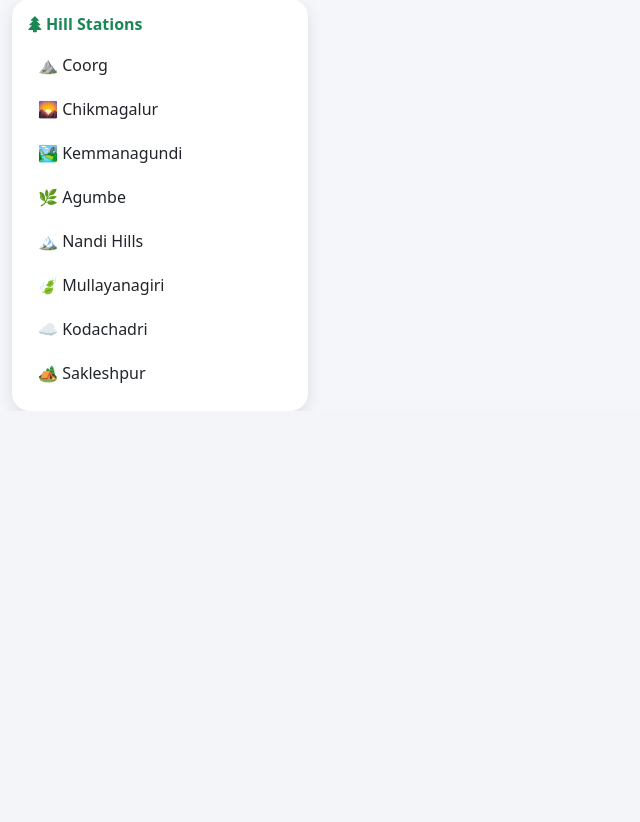
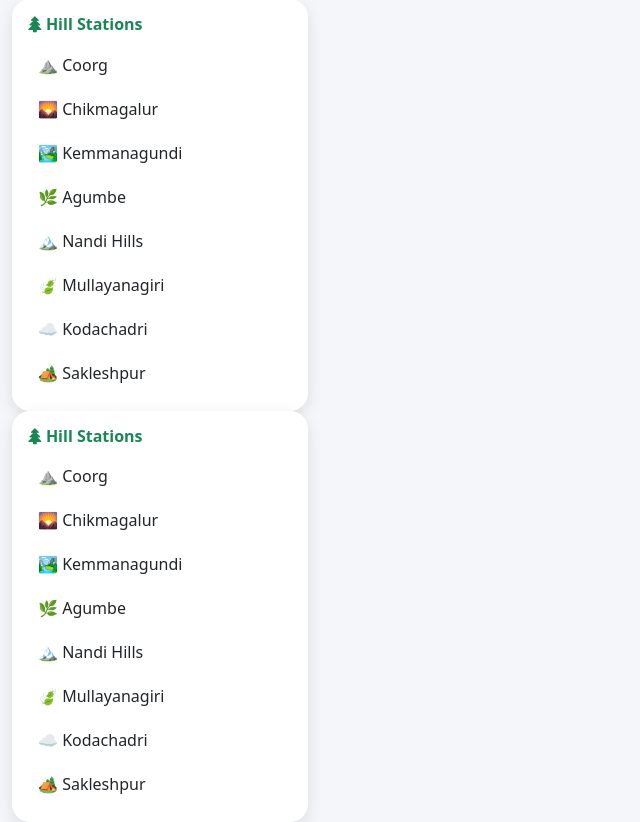
Before and after one commit to shreyasmys-2003/Book_My_Trip, a Django app: template users/templates/usercompleted orders.html in a window 1280 px wide. Shown: the part 623-1445 px from the top of the page, without its empty margins (0-640 px from the left). Before the commit the page ends 1034 px from the top, so only its background shows below. Run offline with Django 5.2, Linux system fonts and the light colour scheme; the template is opened without the code that fills it, so the values that code supplies are empty.

Commit message:
improved UI

```diff
--- a/users/templates/usercompleted orders.html
+++ b/users/templates/usercompleted orders.html
@@ -216,6 +216,33 @@ Hill Stations
 
 </div>
 
+<div class="card">
+
+<div class="card-body">
+
+<h6 class="text-success fw-bold">
+<i class="fa fa-tree"></i>
+Hill Stations
+</h6>
+
+<ul class="list-group list-group-flush">
+
+<li class="list-group-item">⛰️ Coorg</li>
+<li class="list-group-item">🌄 Chikmagalur</li>
+<li class="list-group-item">🏞️ Kemmanagundi</li>
+<li class="list-group-item">🌿 Agumbe</li>
+<li class="list-group-item">🏔️ Nandi Hills</li>
+<li class="list-group-item">🍃 Mullayanagiri</li>
+<li class="list-group-item">☁️ Kodachadri</li>
+<li class="list-group-item">🏕️ Sakleshpur</li>
+
+</ul>
+
+</div>
+
+</div>
+
+
 </div>
 
 </div>
```
